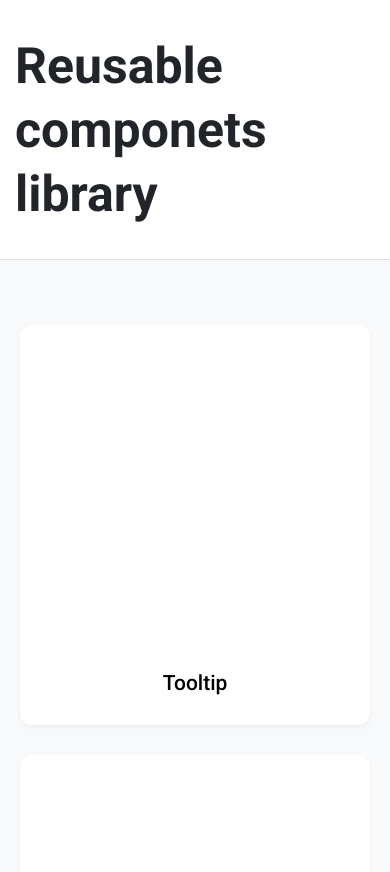
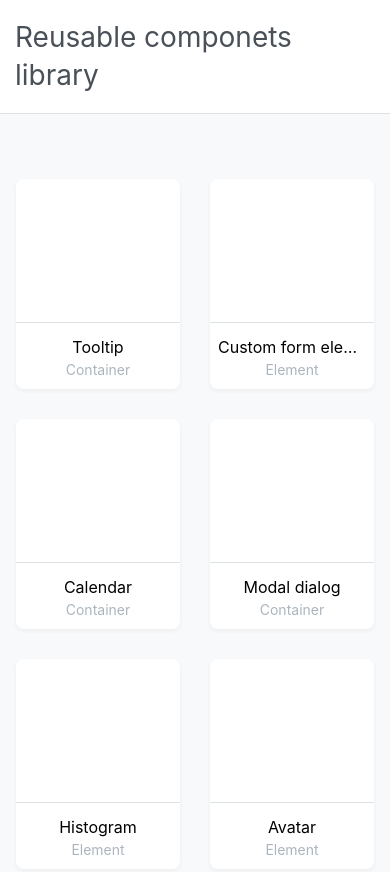
Before and after one commit to js-tasks-ru/htmlcss-20230911-4_marat-shagiev, a website: page index.html in a window 390 px wide. Shown: the top 872 px of the page. Drawn offline with Linux system fonts and the light colour scheme.

Commit message:
Added responsiveless to the home page: (1) 'Desktop first'; (2) One breakpoint 768px

```diff
--- a/components/card/card.css
+++ b/components/card/card.css
@@ -3,25 +3,88 @@
  border-radius: 12px;
  box-shadow: var(--card-shadow);
  width: 350px;
- height: 370px;
- padding-bottom: 30px;
+ height: 367px;
+ box-sizing: border-box;
+ overflow: hidden;
+}
+
+.card__main {
+ height: 100%;
+ padding: 32px 25px 0;
 }
 
 .card__header {
+ padding: 25px 25px 38px;
 }
 
 .card__title {
+ text-align: center;
  font-size: 21px;
  font-style: normal;
  font-weight: 500;
  line-height: normal;
  margin: 0;
+ margin-bottom: 6px;
 }
 
-.card__inner {
+.card__subtitle {
+ color: var(--grey-4);
+ text-align: center;
+ font-size: 16px;
+ font-style: normal;
+ font-weight: 400;
+ line-height: normal;
+ margin: 0;
+}
+
+.card__wrapper {
  height: 100%;
  display: flex;
  flex-flow: column nowrap;
- align-items: center;
+ align-items: stretch;
  justify-content: flex-end;
 }
+
+@media screen and (max-width: 768px) {
+ .card__wrapper {
+ }
+
+ .card {
+  width: 164px;
+  height: 210px;
+  border-radius: 8px;
+ }
+
+ .card__main {
+  padding: 8px;
+ }
+
+ .card__header {
+  border-top: 1px solid var(--grey-2);
+  padding: 12px 8px 8px;
+ }
+
+ .card__title {
+  font-size: 16px;
+  font-family: Inter, sans-serif;
+  font-style: normal;
+  font-weight: 400;
+  line-height: 1.5;
+  text-align: center;
+  margin: 0;
+  /*??? what should I do: title "Custom form elements" doesn't fit on one line ???*/
+  overflow: hidden;
+  text-overflow: ellipsis;
+  white-space: nowrap;
+ }
+
+ .card__subtitle {
+  color: var(--grey-3);
+  text-align: center;
+  font-family: Inter, sans-serif;
+  font-size: 14px;
+  font-style: normal;
+  font-weight: 400;
+  line-height: 1.57;
+ }
+}
--- a/components/footer/footer.css
+++ b/components/footer/footer.css
@@ -20,8 +20,28 @@
  font-width: 400;
 }
 
-.footer__inner {
+.footer__wrapper {
  display: flex;
  flex-flow: column nowrap;
  align-items: center;
 }
+
+@media screen and (max-width: 768px) {
+
+ .footer {
+  padding-top: 60px;
+  padding-bottom: 60px;
+ }
+
+ .footer__title {
+  font-family: Inter, sans-serif;
+  font-size: 21px;
+  line-height: normal;
+ }
+
+ .footer__description {
+  font-family: Inter, sans-serif;
+  font-size: 14px;
+  line-height: normal;
+ }
+}
--- a/components/header/header.css
+++ b/components/header/header.css
@@ -7,3 +7,16 @@
  font-size: 50px;
  line-height: 1.28;
 }
+
+
+@media screen and (max-width: 768px) {
+ .header__title{
+  color: var(--grey-4);
+  /* h3 */
+  font-family: Inter, sans-serif;
+  font-size: 28px;
+  font-style: normal;
+  font-weight: 400;
+  line-height: 1.35;
+ }
+}
--- a/components/preview/preview.css
+++ b/components/preview/preview.css
@@ -4,7 +4,7 @@
  background-color: var(--grey-1);
 }
 
-.preview__inner {
+.preview__wrapper {
  display: flex;
  flex-wrap: wrap;
  gap: 30px;
--- a/index.html
+++ b/index.html
@@ -2,6 +2,9 @@
 <!-- Главная страница -->
 <html lang="ru">
 	<head>
+		<title>htmlcss-20230911-home-page</title>
+		<meta charset="utf-8">
+		<meta name="viewport" content="width=device-width, initial-scale=1.0">
 		<link rel="stylesheet" href="./assets/css/main.css">
 	</head>
 	<body>
@@ -17,47 +20,59 @@
 			<main class="page__main">
 				<div class="preview">
 					<div class="container">
-						<div class="preview__inner">
+						<div class="preview__wrapper">
 
 							<div class="card">
-								<div class="card__inner">
+								<div class="card__wrapper">
+									<div class="card__main"></div>
 									<header class="card__header">
 										<h2 class="card__title">Tooltip</h2>
+										<h3 class="card__subtitle">Container</h3>
 									</header>
 								</div>
 							</div>
 							<div class="card">
-								<div class="card__inner">
+								<div class="card__wrapper">
+									<div class="card__main"></div>
 									<header class="card__header">
 										<h2 class="card__title">Custom form elements</h2>
+										<h3 class="card__subtitle">Element</h3>
 									</header>
 								</div>
 							</div>
 							<div class="card">
-								<div class="card__inner">
+								<div class="card__wrapper">
+									<div class="card__main"></div>
 									<header class="card__header">
 										<h2 class="card__title">Calendar</h2>
+										<h3 class="card__subtitle">Container</h3>
 									</header>
 								</div>
 							</div>
 							<div class="card">
-								<div class="card__inner">
+								<div class="card__wrapper">
+									<div class="card__main"></div>
 									<header class="card__header">
 										<h2 class="card__title">Modal dialog</h2>
+										<h3 class="card__subtitle">Container</h3>
 									</header>
 								</div>
 							</div>
 							<div class="card">
-								<div class="card__inner">
+								<div class="card__wrapper">
+									<div class="card__main"></div>
 									<header class="card__header">
 										<h2 class="card__title">Histogram</h2>
+										<h3 class="card__subtitle">Element</h3>
 									</header>
 								</div>
 							</div>
 							<div class="card">
-								<div class="card__inner">
+								<div class="card__wrapper">
+									<div class="card__main"></div>
 									<header class="card__header">
 										<h2 class="card__title">Avatar</h2>
+										<h3 class="card__subtitle">Element</h3>
 									</header>
 								</div>
 							</div>
@@ -69,7 +84,7 @@
 
 			<footer class="footer">
 				<div class="container">
-					<div class="footer__inner">
+					<div class="footer__wrapper">
 						<h2 class="footer__title"> About </h2>
 						<p class="footer__description">
 							This project is a collection of professionally designed, pre-built, fully responsive HTML
```
Also changed, not shown: assets/images/icons.svg (added), assets/images/logo.svg (added).
